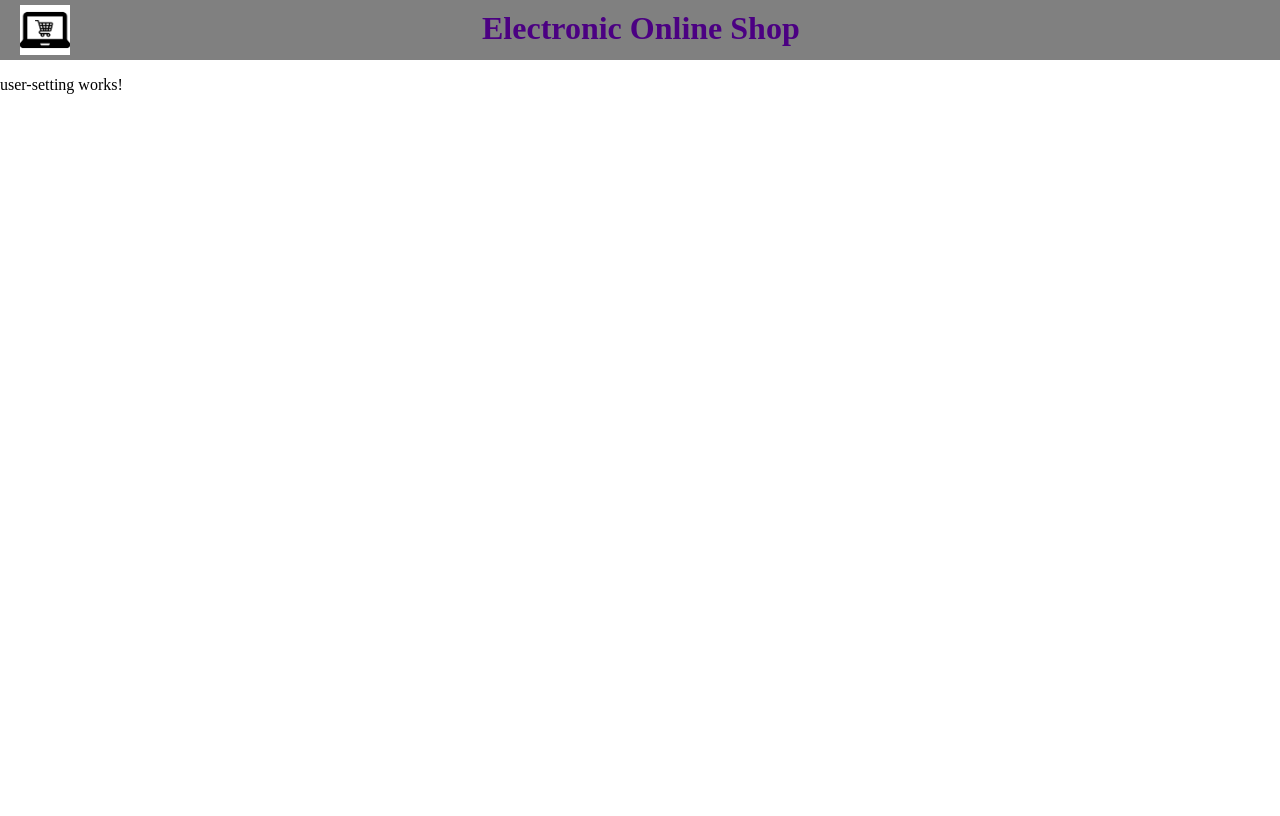
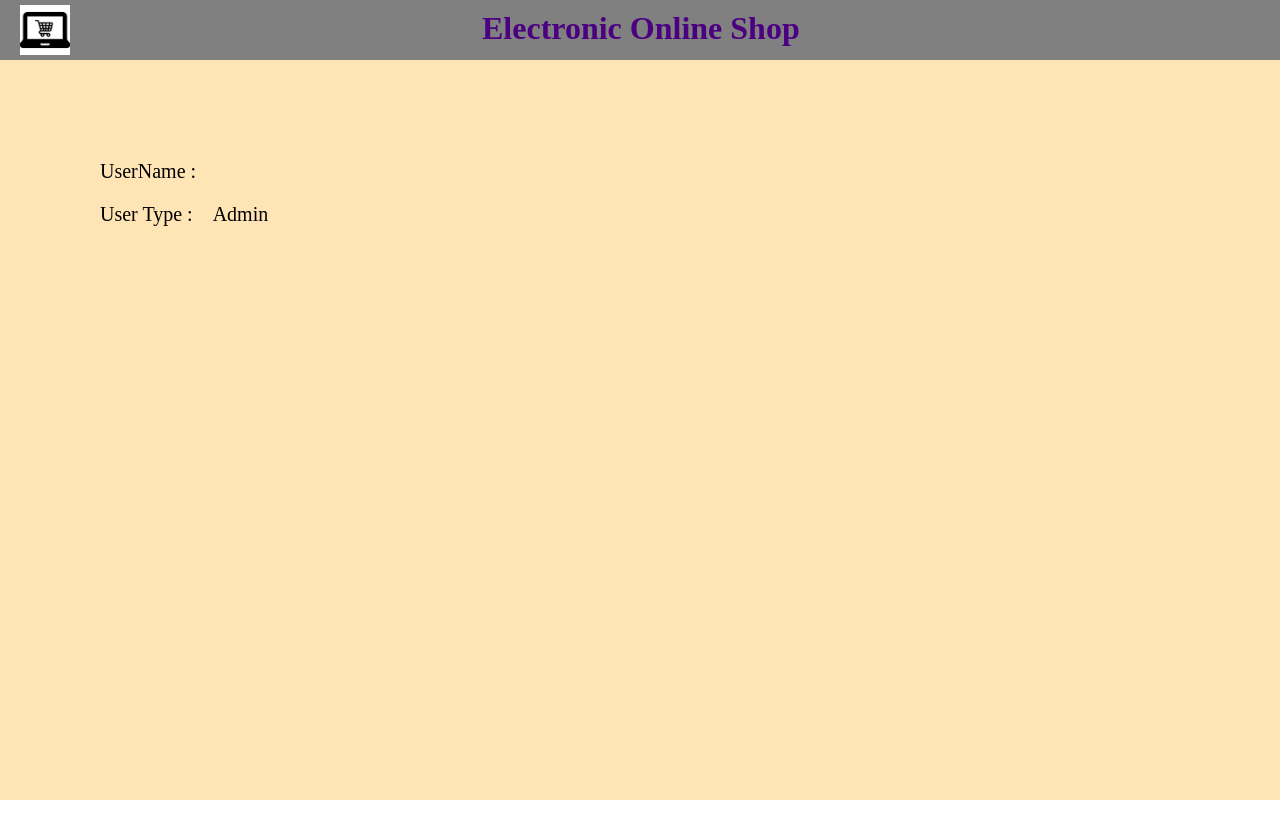
Before and after one commit to gauravJoshi1992/angular-app, an Angular app: page /setting in a window 1280 px wide. Built offline with nearby package versions, Linux system fonts and the light colour scheme.

Commit message:
User setting code updated

```diff
--- a/src/app/app.component.scss
+++ b/src/app/app.component.scss
@@ -25,5 +25,7 @@
     .secondary_bar {
         width: 100%;
         height: calc(100vh - 60px);
+        position: absolute;
+        background-color: #ffe4b5;
     }
 }
--- a/src/app/drop-down/drop-down.component.html
+++ b/src/app/drop-down/drop-down.component.html
@@ -1,5 +1,5 @@
 <div class="drop_down_main">
 	<div class="drop_down_item" *ngFor="let item of userDropdownItems;">
-		<span class="drop_down" (click)="doOnClick(item)">{{item.display}}</span>
+		<span class="drop_down" >{{item.display}}</span>
 	</div>
 </div>
--- a/src/app/drop-down/drop-down.component.scss
+++ b/src/app/drop-down/drop-down.component.scss
@@ -3,6 +3,9 @@
     border-color: grey;
     border-radius: 3px;
     min-width: 100px;
+    position: relative;
+    z-index: 99;
+    background: white;
 
     .drop_down_item {
         height: 30px;
@@ -21,20 +24,3 @@
         width: 100%;
     }
 }
-
-/*.drop_down_item {
-    height: 30px;
-    text-indent: 5px;
-    cursor: pointer;
-    display: flex;
-    align-items: center;
-}
-
-.drop_down {
-    width: 100%;
-}
-
-.drop_down_item:hover{
-    background-color: green;
-    color: white;
-}*/
--- a/src/app/login.service.ts
+++ b/src/app/login.service.ts
@@ -8,10 +8,16 @@ export class LoginService {
 
     currentNameSubject:BehaviorSubject<boolean> = new BehaviorSubject<boolean>(false);
     @Output() authChanged: EventEmitter<boolean> = new EventEmitter<boolean>();
+    @Output() userName: EventEmitter<any> = new EventEmitter();
 
     constructor() { }
 
-    public userAuthChanged(status: boolean) {
+    public userAuthChanged (status: boolean) {
         this.authChanged.emit(status);
     }
+
+    public getUserName (obj) {
+    	console.log(obj);
+        this.userName.emit(obj);
+    }
 }
--- a/src/app/login/login.component.ts
+++ b/src/app/login/login.component.ts
@@ -1,5 +1,6 @@
 import { Component, OnInit, Output, EventEmitter } from '@angular/core';
 import { Router } from '@angular/router';
+import { LoginService } from '../login.service';
 
 import * as _ from 'lodash';
 
@@ -10,7 +11,7 @@ import * as _ from 'lodash';
 })
 export class LoginComponent implements OnInit {
 
-    constructor(private router: Router) { }
+    constructor(private router: Router, private loginService: LoginService) { }
     isNewUser = false;
     isSubmitBtnEnable = false;
     isBtnEnable = 'disabled';
@@ -95,6 +96,10 @@ export class LoginComponent implements OnInit {
         })
 
         if (filedWithErrorMsg.length === fieldConfig.length) {
+            setTimeout(()=>{
+                this.loginService.getUserName(fieldConfig);
+            })
+
             this.loginSuccess();
         } else {
             this.loginError();
--- a/src/app/user-setting/user-setting.component.html
+++ b/src/app/user-setting/user-setting.component.html
@@ -1,3 +1,6 @@
-<p>
-  user-setting works!
-</p>
+<div class="user_setting_main">
+    <div class="user_details" *ngFor="let field of userData">
+        <span class="user_heading">{{field.display}} :</span>
+        <span class="user_value">{{field.value}}</span>
+    </div>
+</div>
--- a/src/app/user-setting/user-setting.component.scss
+++ b/src/app/user-setting/user-setting.component.scss
@@ -0,0 +1,19 @@
+.user_setting_main {
+	width: calc(100% - 100px);
+	height: calc(100% - 100px);
+	margin: 100px 0 0 100px;
+	position: relative;
+
+	.user_details {
+		margin-bottom: 20px;
+		font-size: 20px;
+
+		.user_heading {
+
+		}
+
+		.user_value {
+			margin-left: 20px;
+		}
+	}
+}
--- a/src/app/user-setting/user-setting.component.ts
+++ b/src/app/user-setting/user-setting.component.ts
@@ -1,4 +1,5 @@
 import { Component, OnInit } from '@angular/core';
+import { LoginService } from '../login.service';
 
 @Component({
   selector: 'app-user-setting',
@@ -6,10 +7,22 @@ import { Component, OnInit } from '@angular/core';
   styleUrls: ['./user-setting.component.scss']
 })
 export class UserSettingComponent implements OnInit {
+    userData = [
+        {
+            display: 'UserName',
+            value: '',
+        }, {
+            display: 'User Type',
+            value: 'Admin',
+        }
+    ]
 
-  	constructor() { }
+    constructor(private loginService: LoginService) { }
 
-  	ngOnInit() {
-  	}
+    ngOnInit() {
+        this.loginService.userName.subscribe((val) => {
+            this.userData[0].value = val[0].value;
+        })
+    }
 
 }
--- a/src/app/user/user.component.html
+++ b/src/app/user/user.component.html
@@ -1,6 +1,6 @@
 <div class="user_main">
     <div class="user_logo">
-        <img #userIcon class="user_icon" src="../assets/user_icon.png" (click)="userIconClick()">
+        <img #userIcon class="user_icon" src="../assets/user_icon.png" (click)="userIconClick()" (clickOutside)="close($event)">
     </div>
     <div class="user_drop_down" *ngIf="isUserIconClicked">
         <app-drop-down [userDropdownItems]="userDropdownItems"></app-drop-down>
--- a/src/app/user/user.component.ts
+++ b/src/app/user/user.component.ts
@@ -1,4 +1,4 @@
-import { Component, OnInit } from '@angular/core';
+import { Component, HostListener, OnInit } from '@angular/core';
 
 @Component({
     selector: 'app-user',
@@ -25,4 +25,17 @@ export class UserComponent implements OnInit {
     public userIconClick () {
         this.isUserIconClicked = ! this.isUserIconClicked;
     }
+
+    public close () {
+        console.log('hiiiiiii')
+        this.isUserIconClicked = false;
     }
+
+    // @HostListener('document:click')
+    // clickout(event) {
+    //     console.log('some thing key upped', this.isUserIconClicked);
+    //     if (this.isUserIconClicked) {
+    //         // this.isUserIconClicked = false;
+    //     }
+    // }
+}
```
Also changed, not shown: src/app/app.component.ts (+1 -16 lines). Lines whose indentation alone changed are shown as unchanged.
